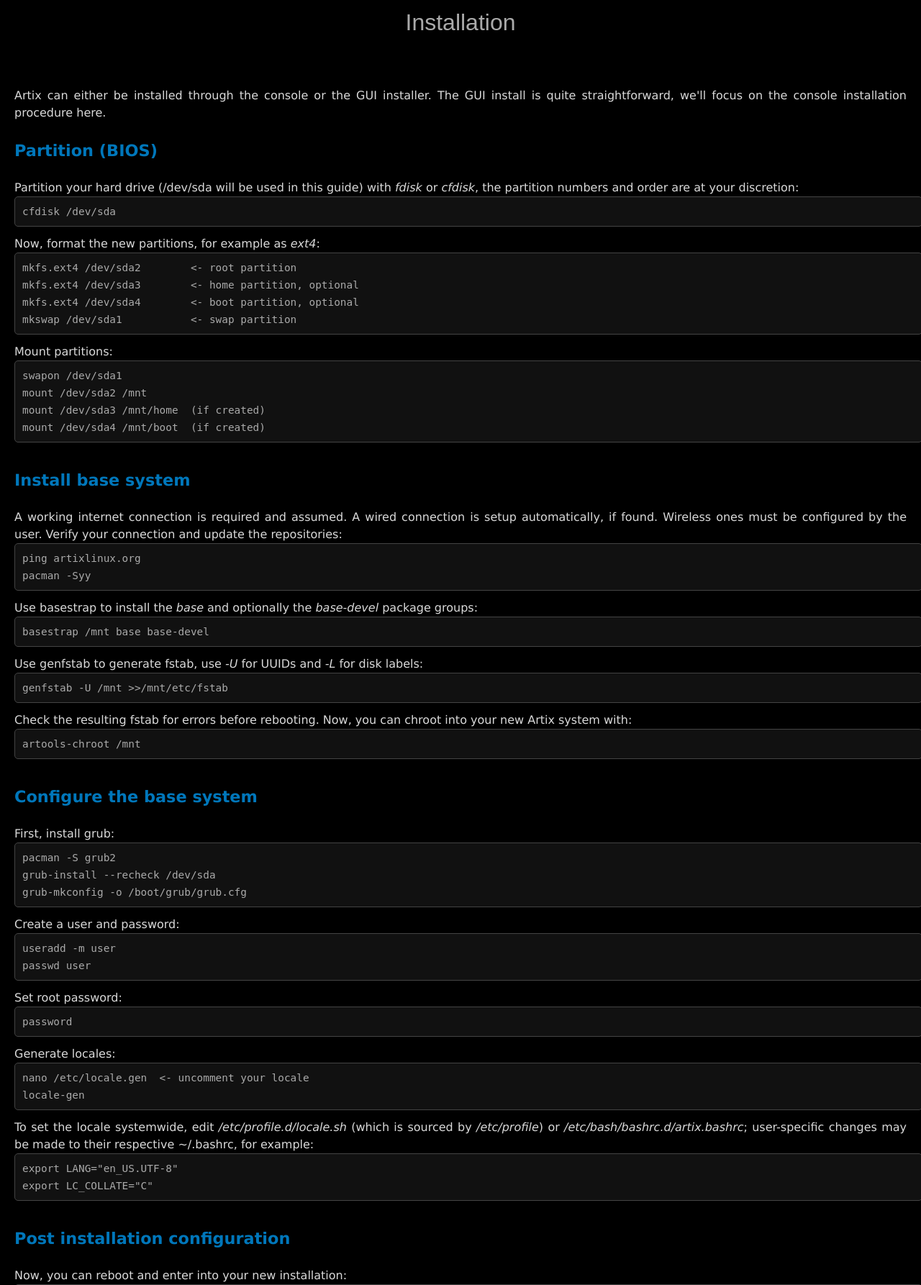
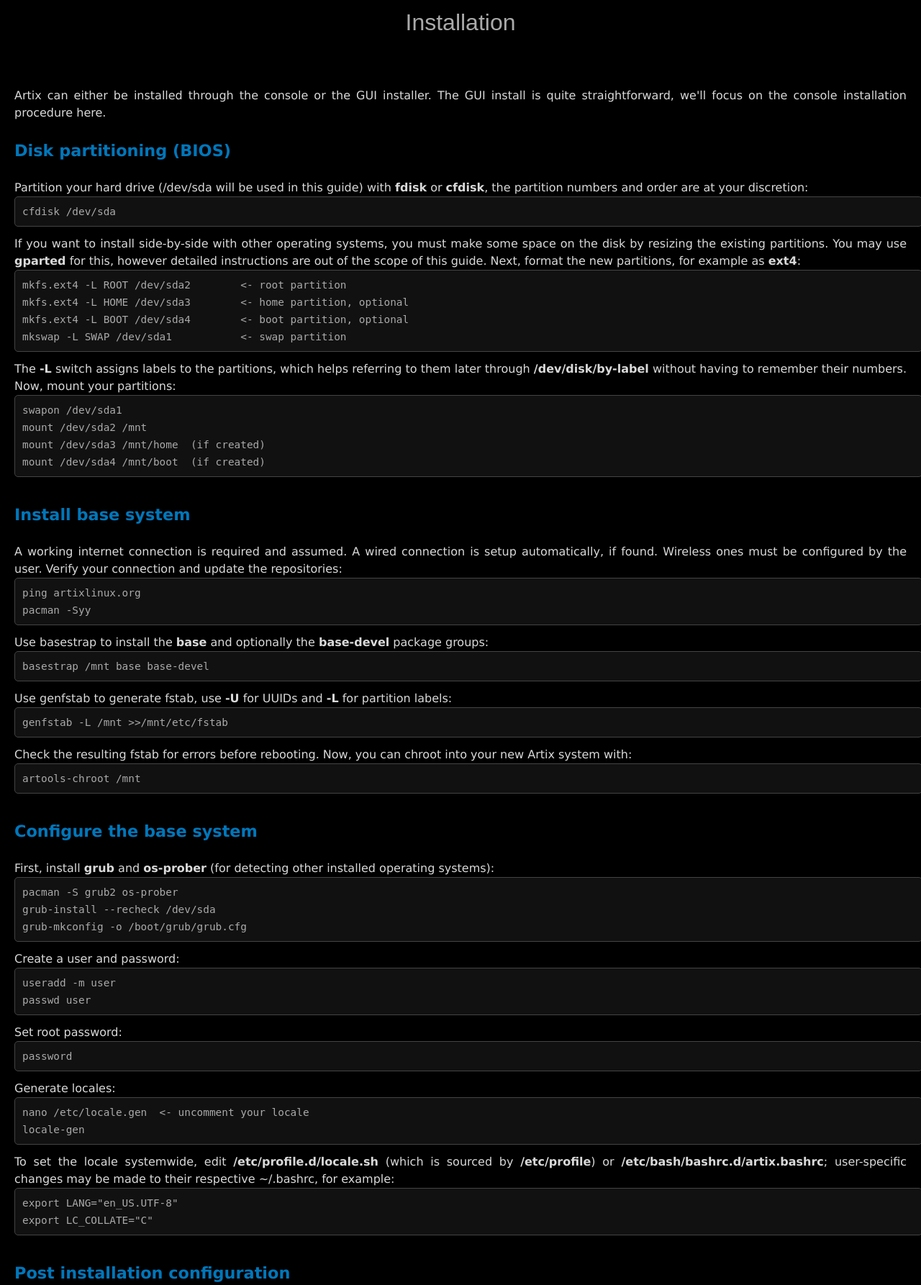
Before and after one commit to artix-linux/artixlinux.org, a PHP site: page /install.php in a window 1280 px wide. Shown: the part 149-1935 px from the top of the page at 72% size. Run offline with PHP 8.4, Linux system fonts and the light colour scheme.

Commit message:
more changes

```diff
--- a/install.php
+++ b/install.php
@@ -13,18 +13,18 @@ If you want contact with me, you can email me: francisco.dominguez.lerma@gmail.c
 
 Artix can either be installed through the console or the GUI installer. The GUI install is quite straightforward, we'll focus on the console installation procedure here.
 <br><br>
-<h1>Partition (BIOS)</h1>
+<h1>Disk partitioning (BIOS)</h1>
 <br>
-Partition your hard drive (/dev/sda will be used in this guide) with <i>fdisk</i> or <i>cfdisk</i>, the partition numbers and order are at your discretion:
+Partition your hard drive (/dev/sda will be used in this guide) with <b>fdisk</b> or <b>cfdisk</b>, the partition numbers and order are at your discretion:
 <code>cfdisk /dev/sda
 </code>
-Now, format the new partitions, for example as <i>ext4</i>:
-<code>mkfs.ext4 /dev/sda2        <- root partition
-mkfs.ext4 /dev/sda3        <- home partition, optional
-mkfs.ext4 /dev/sda4        <- boot partition, optional
-mkswap /dev/sda1           <- swap partition
+If you want to install side-by-side with other operating systems, you must make some space on the disk by resizing the existing partitions. You may use <b>gparted</b> for this, however detailed instructions are out of the scope of this guide. Next, format the new partitions, for example as <b>ext4</b>:
+<code>mkfs.ext4 -L ROOT /dev/sda2        <- root partition
+mkfs.ext4 -L HOME /dev/sda3        <- home partition, optional
+mkfs.ext4 -L BOOT /dev/sda4        <- boot partition, optional
+mkswap -L SWAP /dev/sda1           <- swap partition
 </code>
-Mount partitions:
+The <b>-L</b> switch assigns labels to the partitions, which helps referring to them later through <b>/dev/disk/by-label</b> without having to remember their numbers. Now, mount your partitions:
 <code>swapon /dev/sda1
 mount /dev/sda2 /mnt
 mount /dev/sda3 /mnt/home  (if created)
@@ -36,11 +36,11 @@ A working internet connection is required and assumed. A wired connection is set
 <code>ping artixlinux.org
 pacman -Syy
 </code>
-Use basestrap to install the <i>base</i> and optionally the <i>base-devel</i> package groups:
+Use basestrap to install the <b>base</b> and optionally the <b>base-devel</b> package groups:
 <code>basestrap /mnt base base-devel
 </code>
-Use genfstab to generate fstab, use <i>-U</i> for UUIDs and <i>-L</i> for disk labels:
-<code>genfstab -U /mnt >>/mnt/etc/fstab
+Use genfstab to generate fstab, use <b>-U</b> for UUIDs and <b>-L</b> for partition labels:
+<code>genfstab -L /mnt >>/mnt/etc/fstab
 </code>
 Check the resulting fstab for errors before rebooting. Now, you can chroot into your new Artix system with:
 <code>artools-chroot /mnt
@@ -48,8 +48,8 @@ Check the resulting fstab for errors before rebooting. Now, you can chroot into
 <br>
 <h1>Configure the base system</h1>
 <br>
-First, install grub:
-<code>pacman -S grub2
+First, install <b>grub</b> and <b>os-prober</b> (for detecting other installed operating systems):
+<code>pacman -S grub2 os-prober
 grub-install --recheck /dev/sda
 grub-mkconfig -o /boot/grub/grub.cfg
 </code>
@@ -64,7 +64,7 @@ Generate locales:
 <code>nano /etc/locale.gen  <- uncomment your locale
 locale-gen
 </code>
-To set the locale systemwide, edit <i>/etc/profile.d/locale.sh</i> (which is sourced by <i>/etc/profile</i>) or <i>/etc/bash/bashrc.d/artix.bashrc</i>; user-specific changes may be made to their respective ~/.bashrc, for example:
+To set the locale systemwide, edit <b>/etc/profile.d/locale.sh</b> (which is sourced by <b>/etc/profile</b>) or <b>/etc/bash/bashrc.d/artix.bashrc</b>; user-specific changes may be made to their respective ~/.bashrc, for example:
 <code>export LANG="en_US.UTF-8"
 export LC_COLLATE="C"
 </code>
@@ -78,27 +78,27 @@ reboot
 </code>
 Once shutdown is complete, remove your installation media. If all went well, you should boot into your new system. Log in as your root to complete the post-installation configuration.
 <br>
-To get a graphical environment you need to install the <i>xorg group</i>:
+To get a graphical environment you need to install the <b>xorg group</b>:
 <code>pacman -S xorg</code>
-Choose your packages, or just install all of them. For the closed-source nvidia drivers you can use the <i>nvidia-lts</i> package, as our default kernel is <i>linux-lts</i>:
+Choose your packages, or just install all of them. For the closed-source nvidia drivers you can use the <b>nvidia-lts</b> package, as our default kernel is <b>linux-lts</b>:
 <br>
 <code>pacman -S nvidia-lts
 </code>
-Older nvidia cards work with the legacy series, <i>nvidia-340xx-lts</i> and <i>nvidia-304xx-lts</i>. If you want to run a custom kernel, you can install the respective nvidia dkms package which ensures all installed kernels get their nvidia modules.<br>
-AMD and Intel cards enjoy excellent (or near-excellent) 3D support with open-source drivers. Read the <a href="https://wiki.archlinux.org/index.php/xorg#Driver_installation" target="_blank">Arch wiki</a>, for information on how Xorg chooses the best available video driver and which one is best suited to your hardware.
+Older nvidia cards work with the legacy series, <b>nvidia-340xx-lts</b> and <b>nvidia-304xx-lts</b>. If you want to run a custom kernel, you can install the respective nvidia dkms package which ensures all installed kernels get their nvidia modules.<br>
+AMD and Intel cards enjoy excellent (or near-excellent) 3D support with open-source drivers. Read the <a href="https://wiki.archlinux.org/index.php/xorg#Driver_installation" target="_blank">Arch wiki</a>, for information on how Xorg chooses the best available video driver and which one is optimal for your hardware.
 <br><br>
 Install networkmanager:
 <code>pacman -S NetworkManager networkmanager-openrc
 rc-update add NetworkManager default
 </code>
-Install a Desktop Environment, for example MATE or LXQt:
-<code>pacman -S mate mate-extra lxqt</code>
-And optionally a session manager, for example LXDM or SDDM:
+Install a desktop environment, for example MATE, LXQt or XFCE4:
+<code>pacman -S mate mate-extra xfce4 xfce4-goodies lxqt</code>
+And optionally a display manager, like LXDM or SDDM:
 <code>pacman -S lxdm displaymanager-openrc
 rc-update add xdm default
 nano /etc/conf.d/xdm   <- edit and set DISPLAYMANAGER="lxdm"
 </code>
-Or you can use .xinitrc to launch your DE manually; edit (or create) "~/.xinitrc" and add <i>exec mate-session</i>. <i>mate-session</i> and some other packages from Arch are compiled against systemd libs even if they don't use them; to satisfy the library link you may install <i>libsystemd-dummy</i> and <i>systemd-dummy</i>
+Or you can use .xinitrc to launch your DE manually; edit (or create) "~/.xinitrc" and add <b>exec mate-session</b>. <b>mate-session</b> and some other packages from Arch are compiled against systemd libs even if they don't use them; to satisfy the library link you may install <b>libsystemd-dummy</b> and <b>systemd-dummy</b>
 
 <?php
 $nexttitle="Download";
```
